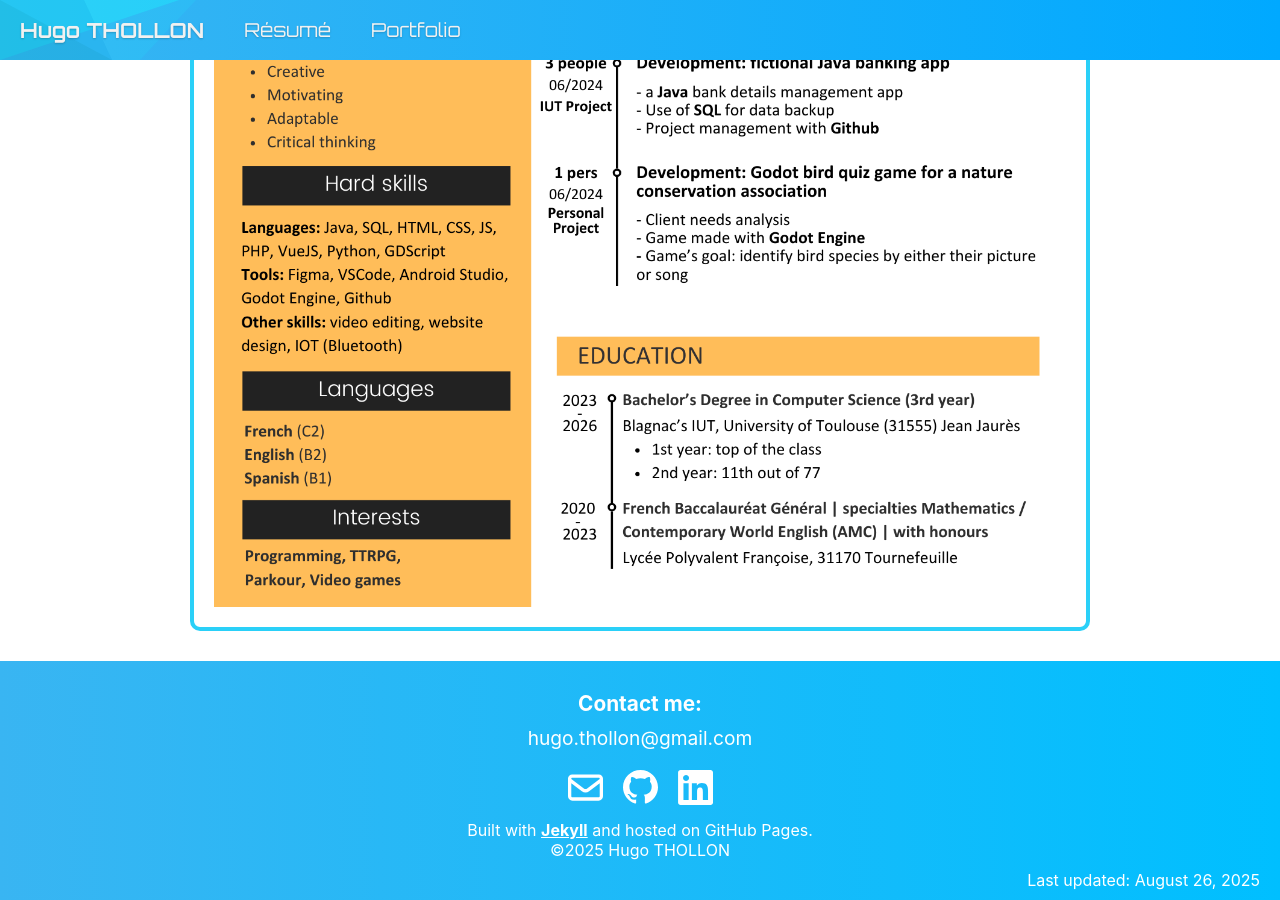
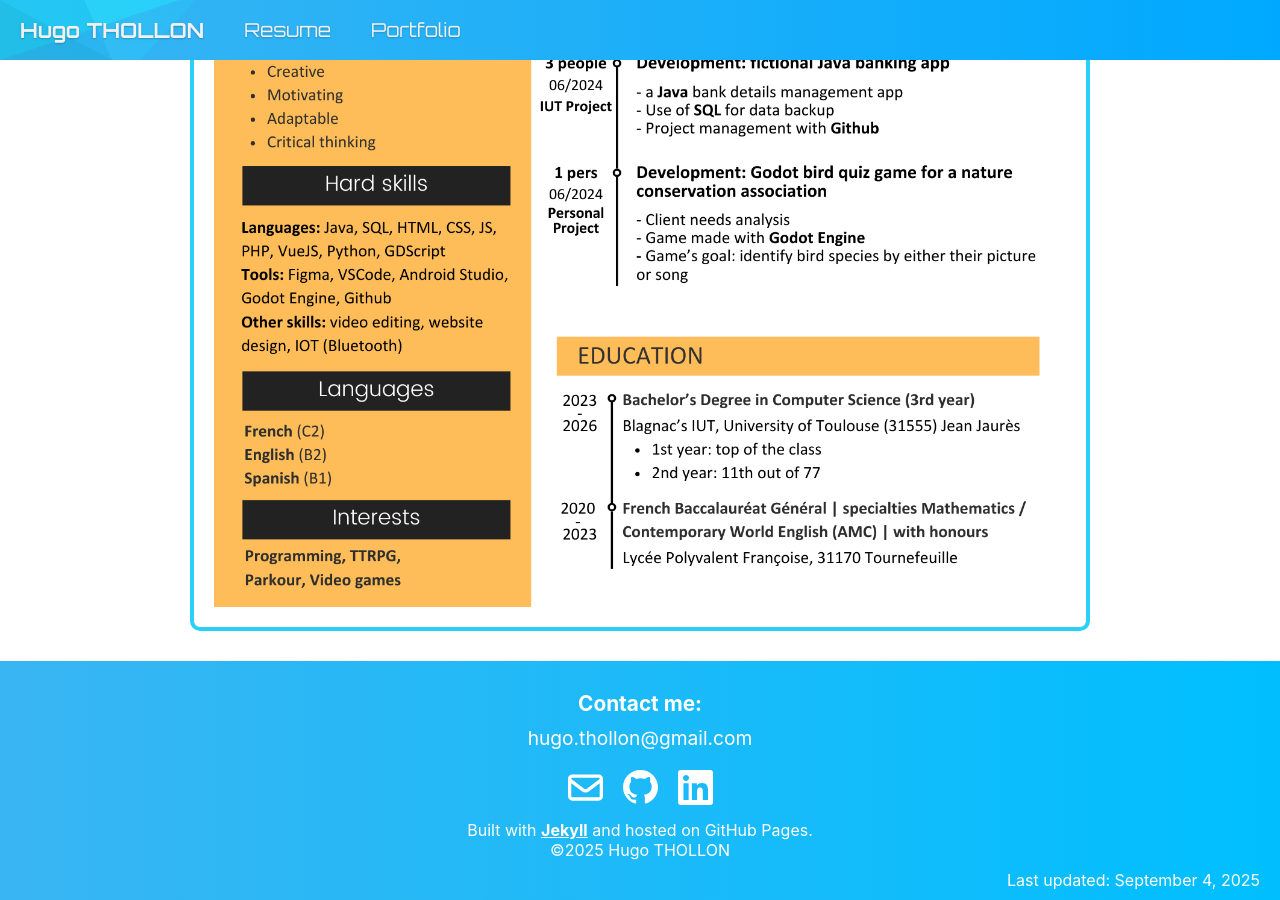
Before and after one commit to HugoTHOLLON/HugoTHOLLON.github.io, a Jekyll site: the page built from resume.md, in a window 1280 px wide and 900 px high, scrolled down 874 px. Built offline with Jekyll 4.4.1, drawn with Linux system fonts in a browser that asks for light colours.

Commit message:
Removing accents from Résumé (-> Resume). Speeding up home intro animation. Changing this animation by using max-height for description-Hugo. Removing blur from all animations. Updating english resume.

```diff
--- a/_includes/footer.html
+++ b/_includes/footer.html
@@ -37,6 +37,6 @@
     </div>
   </div>
   <div class="last-update">
-    Last updated: August 26, 2025
+    Last updated: September 4, 2025
   </div>
 </div>
--- a/_includes/header.html
+++ b/_includes/header.html
@@ -20,7 +20,7 @@
     <li class="navbar-el style-crystal-container resume">
       {% include styleCrystals.html %}
       <a href="/resume">
-        Résumé
+        Resume
       </a>
     </li>
     <li class="navbar-el style-crystal-container portfolio">
--- a/_sass/_homeStyle.scss
+++ b/_sass/_homeStyle.scss
@@ -96,19 +96,12 @@
 
         .wrapper {
           .name {
-            opacity: 0;
-            transform: translateY(50%);
+            transform: translateY(100%);
           }
 
           .description-Hugo {
             p {
-              opacity: 0;
-              transform: translateY(-100%);
-              filter: blur(6px);
-
-              &:nth-child(2) {
-                transform: translateY(-150%);
-              }
+              max-height: 0;
             }
           }
         }
@@ -141,18 +134,18 @@
 
         .style-crystal {
           transition-timing-function: ease-in;
-          transition-duration: 1.5s;
+          transition-duration: 0.5s;
         }
 
         $offsets: (
-          "cry21": 0.5s,
-          "cry23": 1s,
-          "cry22": 0.7s,
-          "cry24": 0.5s,
-          "cry25": 0.5s,
-          "cry26": 0.5s,
-          "cry27": 0.5s,
-          "cry28": 0.2s,
+          "cry21": 0.3s,
+          "cry23": 0.2s,
+          "cry22": 0.2s,
+          "cry24": 0.2s,
+          "cry25": 0s,
+          "cry26": 0s,
+          "cry27": 0s,
+          "cry28": 0s,
         );
 
         @each $name, $offset in $offsets {
@@ -162,7 +155,7 @@
           }
         }
 
-        $delay: $delay + 0.7s;
+        $delay: $delay + 0.4s;
       }
     }
 
@@ -172,7 +165,7 @@
       gap: 20px;
 
       transition: gap 1s;
-      transition-delay: $delay + 2s;
+      transition-delay: $delay + 0.55s;
 
       .wrapper {
         overflow: hidden;
@@ -190,15 +183,12 @@
           text-transform: uppercase;
           text-align: center;
 
-          transition:
-            transform 0.4s ease-in,
-            opacity 0.4s;
+          transition: transform 0.6s ease-in;
 
           transition-delay: $delay;
-          $delay: $delay + 0.8s;
+          $delay: $delay + 0.2s;
 
           transform: translateY(0);
-          opacity: 1;
         }
 
         .description-Hugo {
@@ -220,22 +210,20 @@
             position: relative;
             margin: 0;
             z-index: 2;
-            background-color: white;
 
-            transition:
-              transform 0.7s ease-in,
-              opacity 0.7s,
-              filter 0.7s;
+            transition: max-height 0.3s ease-in;
             transition-delay: $delay;
 
             &:nth-child(2) {
               z-index: 1;
-              transition-delay: $delay + 0.2s;
+              transition-delay: $delay + 0.3s;
             }
 
-            transform: translateY(0);
-            opacity: 1;
-            filter: blur(0);
+            // Define a variable that will be changed with JS to get the scrollHeight
+            --max-height: 0;
+            height: fit-content;
+            max-height: var(--max-height);
+            overflow-y: hidden;
           }
         }
       }
@@ -280,7 +268,6 @@
           transform 1s;
 
         opacity: 1;
-        filter: blur(0);
         transform: translateY(0);
 
         &:hover {
@@ -289,8 +276,7 @@
 
         &.off-screen {
           opacity: 0;
-          filter: blur(5px);
-          transform: translateY(50%);
+          transform: translateY(25%);
         }
 
         .card-image {
@@ -467,12 +453,10 @@
               transition: all 1.5s;
 
               opacity: 1;
-              filter: blur(0);
               transform: translateY(0);
 
               &.off-screen {
                 opacity: 0;
-                filter: blur(5px);
                 transform: translateY(50%);
               }
 
```
Also changed, not shown: _layouts/home.html (+25 -0 lines), index.md (+1 -1 lines), assets/images/resume/Resume Hugo THOLLON 2025 en.png, 1 other file.
